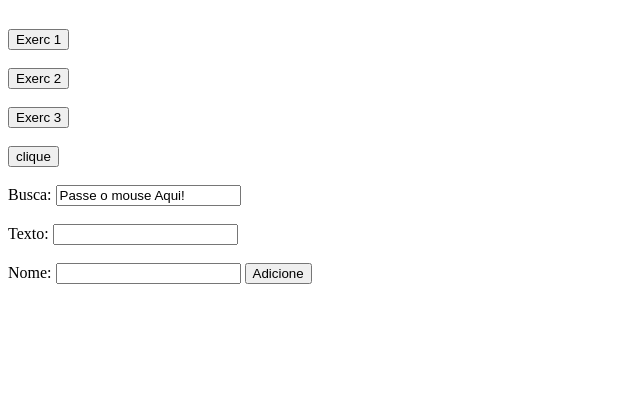
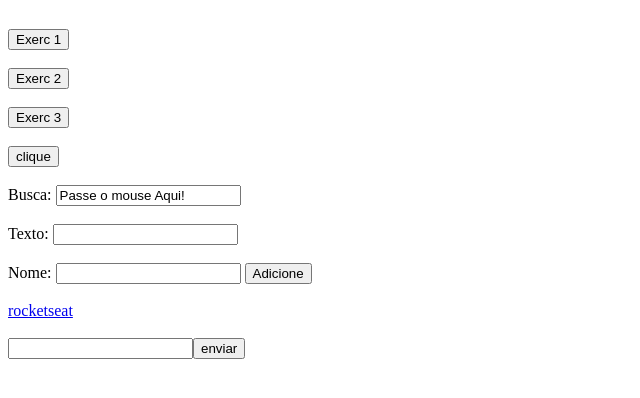
Before and after one commit to fabiano7878/rockseatJS, a plain HTML site: page JavaScript/index.html in a window 1280 px wide. Shown: the part 52-450 px from the top of the page, without its empty margins (0-640 px from the left). Drawn offline with Linux system fonts and the light colour scheme.

Commit message:
implementação JS

```diff
--- a/JavaScript/index.html
+++ b/JavaScript/index.html
@@ -48,6 +48,10 @@
 <br>
 <div style="display: none;">
     Nome: <input type="text" name="nomeHidden" id="nomeHidden" />
+</div>
+
+<div id="paraLink">
+    <input type="password" name="senha" id="senha" class="senha">
 </div>
 
 
@@ -145,6 +149,58 @@ btnElement.onclick = function(){
 }
 
 
+var elementLink = document.createElement('a');
+elementLink.setAttribute('href', 'http://rocketseat.com.br');
+elementLink.setAttribute('title', 'site da RocketSeat');
+
+
+var textElemntLink = document.createTextNode('rocketseat');
+elementLink.appendChild(textElemntLink);
+
+var containerLink = document.querySelector('#paraLink');
+containerLink.appendChild(elementLink);
+
+var elementBR = document.createElement('BR');
+//console.log(elementBR);
+var elementBR2 = document.createElement('BR');
+/**
+* Após entendi que não adianta replicar a variavel que elá só irá adicionar 1 vez o o elemento
+* porém há possibilidade de criar um looping e incrementar a creação do elemento e da variavel, desta froma
+* seria possivel que gerasse mais vezes o elemento com o mesmo nome.
+*/
+containerLink.appendChild(elementBR);
+containerLink.appendChild(elementBR2);
+
+var elementoCampoNome = document.createElement('INPUT');
+elementoCampoNome.setAttribute('type','text');
+elementoCampoNome.setAttribute('name','campoNome');
+elementoCampoNome.setAttribute('id','campoNome');
+
+containerLink.appendChild(elementoCampoNome);
+
+/** No exemplo abaixo primeiramente criei a variavel para pegar pelo id do elemento, já no segundo exemplo
+* estou buscando o elemento pelo tipo e pela class.
+*/
+//var  removeInputSenha = document.querySelector('#senha');
+var  removeInputSenha = document.querySelector('input.senha');
+containerLink.removeChild(removeInputSenha);
+
+
+var btnElementoRocket = document.createElement('button');
+var txtbtnElementoRocket= document.createTextNode('enviar');
+btnElementoRocket.setAttribute('nome', 'msgRocket');
+btnElementoRocket.setAttribute('id', 'msgRocket');
+btnElementoRocket.setAttribute('title', 'Envia mensagem para RocketSeat');
+btnElementoRocket.appendChild(txtbtnElementoRocket);
+
+
+btnElementoRocket.onclick = function(){
+    var text = document.querySelector('#campoNome').value;
+    alert(text);
+}
+
+containerLink.appendChild(btnElementoRocket);
+
 </script>
 </body>
 </html>
```
